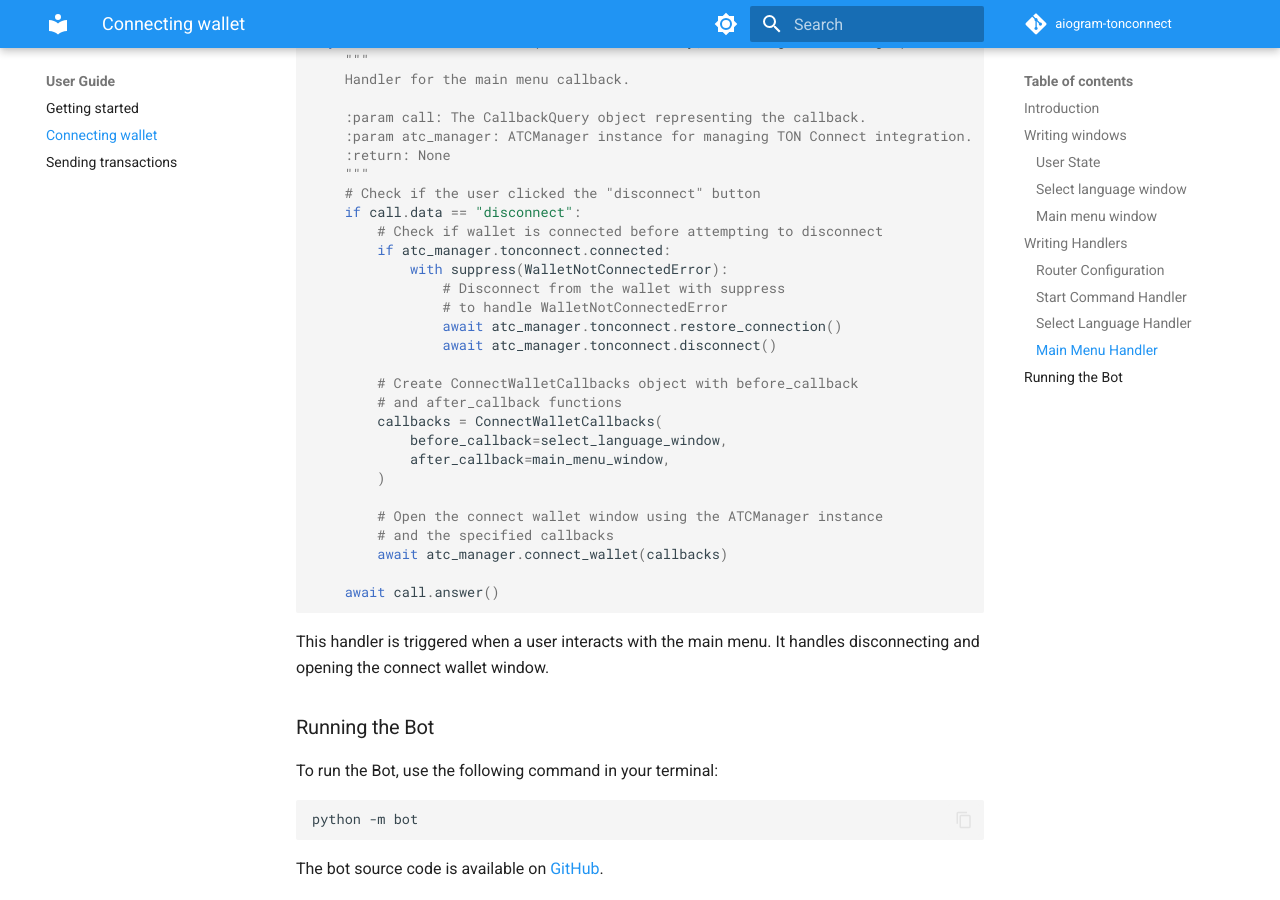
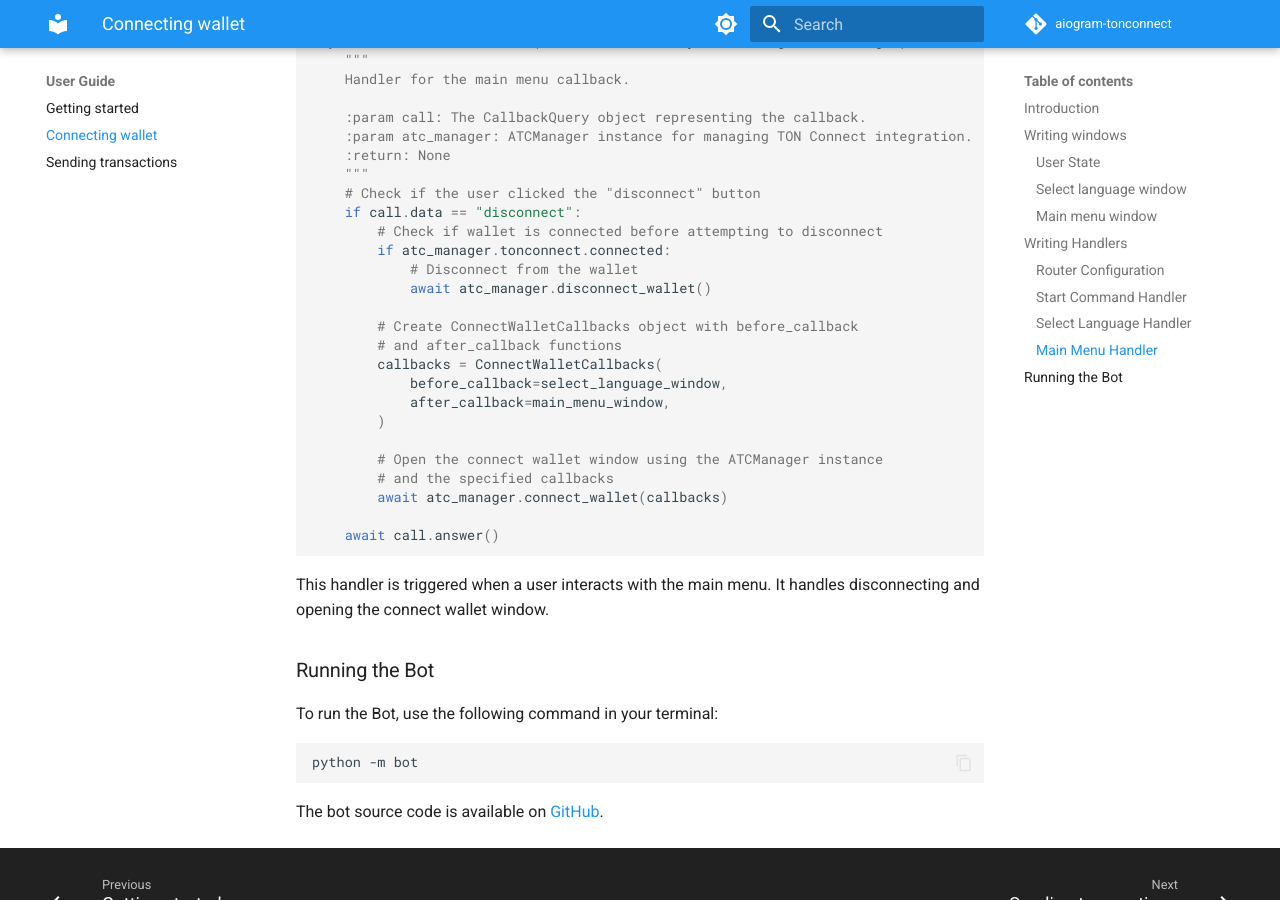
Before and after one commit to nessshon/aiogram-tonconnect, an MkDocs documentation site: the page built from docs/user-guide/connecting-wallet.md, in a window 1280 px wide and 900 px high, scrolled down 4881 px. Built offline with MkDocs 1.6.1 and Material for MkDocs 9.7.7, drawn with Linux system fonts in a browser that asks for light colours; comment, search, counter and statistics services are not loaded.

Commit message:
Update docs.

```diff
--- a/docs/user-guide/connecting-wallet.md
+++ b/docs/user-guide/connecting-wallet.md
@@ -235,11 +235,8 @@ async def main_menu_handler(call: CallbackQuery, atc_manager: ATCManager) -> Non
     if call.data == "disconnect":
         # Check if wallet is connected before attempting to disconnect
         if atc_manager.tonconnect.connected:
-            with suppress(WalletNotConnectedError):
-                # Disconnect from the wallet with suppress
-                # to handle WalletNotConnectedError
-                await atc_manager.tonconnect.restore_connection()
-                await atc_manager.tonconnect.disconnect()
+            # Disconnect from the wallet
+            await atc_manager.disconnect_wallet()
 
         # Create ConnectWalletCallbacks object with before_callback
         # and after_callback functions
```
Also changed, not shown: docs/user-guide/sending-transaction.md (+2 -5 lines).
